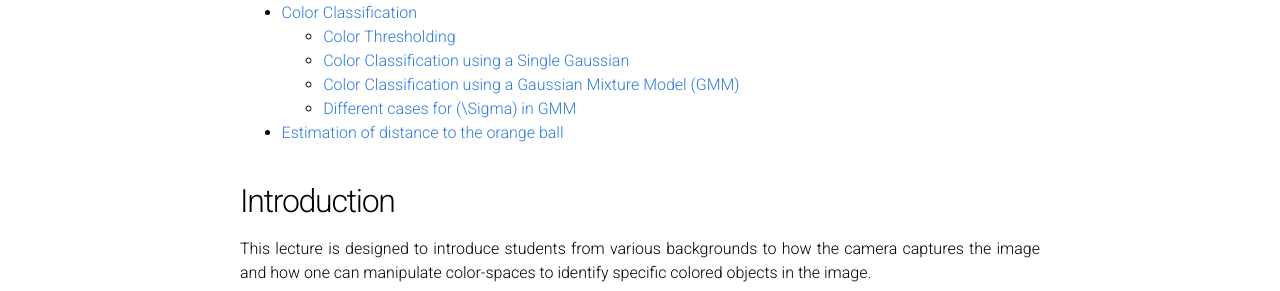
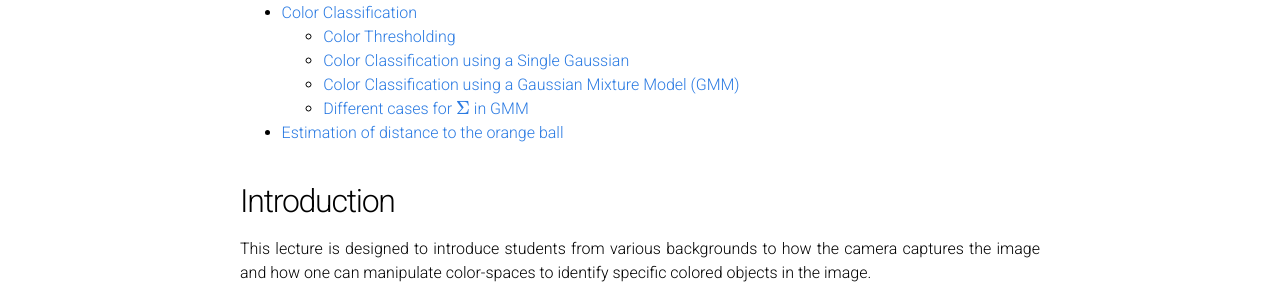
Before and after one commit to cmsc426/cmsc426.github.io, a Jekyll site: the page built from colorseg.md, in a window 1280 px wide and 900 px high. Shown: the part 256-547 px from the top of the window. Built offline with Jekyll 4.4.1, drawn with Linux system fonts in a browser that asks for light colours; formulas are drawn with MathJax 3.

```diff
--- a/colorseg.md
+++ b/colorseg.md
@@ -13,7 +13,7 @@ The Table of Contents:
 	- [Color Thresholding](#colorthresh)
 	- [Color Classification using a Single Gaussian](#gaussian)
 	- [Color Classification using a Gaussian Mixture Model (GMM)](#gmm)
-  - [Different cases for \(\Sigma\) in GMM](#gmmcases)
+  - [Different cases for $$\Sigma$$ in GMM](#gmmcases)
 - [Estimation of distance to the orange ball](#distest)
 
 <a name='intro'></a>
```
